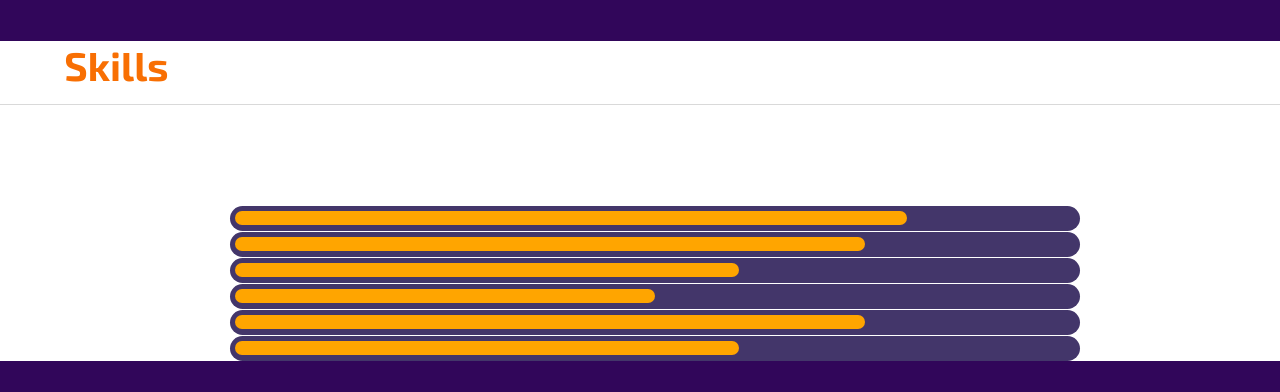
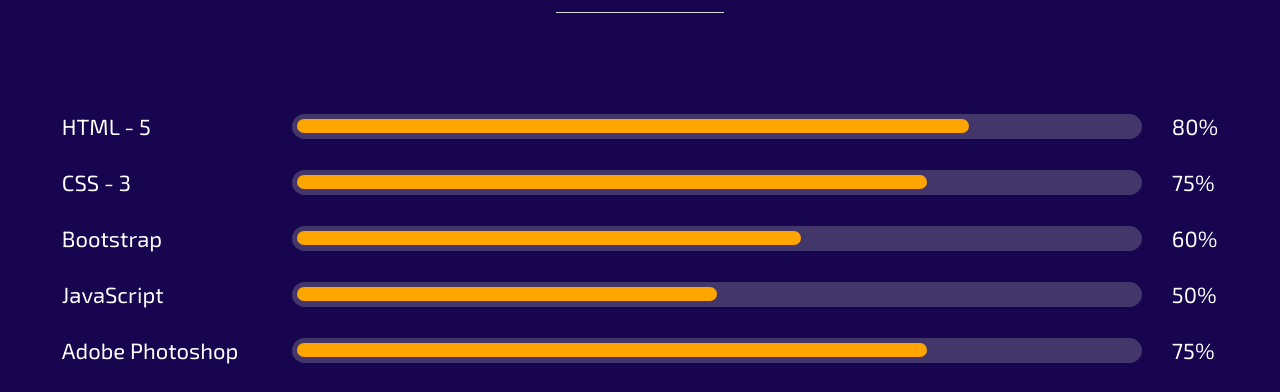
Before and after one commit to datdudu/portifolio-simples, a React (Vite) app: page / in a window 1280 px wide. Shown: the part 2344-2736 px from the top of the page. Built offline with nearby package versions, Linux system fonts and the light colour scheme.

Commit message:
fixing css on banner and skills section and fixing router

```diff
--- a/src/components/Home/BannerHome/BannerHome.css
+++ b/src/components/Home/BannerHome/BannerHome.css
@@ -0,0 +1,8 @@
+.banner {
+    display: flex;
+    align-items: center;
+    justify-content: center;
+    padding: 100px 150px;
+    background-color: #31065A;
+    gap: 20px;
+}
--- a/src/components/Home/SkillHome/SkillHome.css
+++ b/src/components/Home/SkillHome/SkillHome.css
@@ -0,0 +1,14 @@
+.skill{
+    display: flex;
+    flex-direction: column;
+    align-items: center;
+    padding: 66px;
+    background-color: #170550;
+}
+
+.skill-set{
+    display: flex;
+    flex-direction: column;
+    gap: 30px;
+    margin-bottom: 100px;
+}
```
Also changed, not shown: src/routes/router.jsx (+0 -18 lines).
